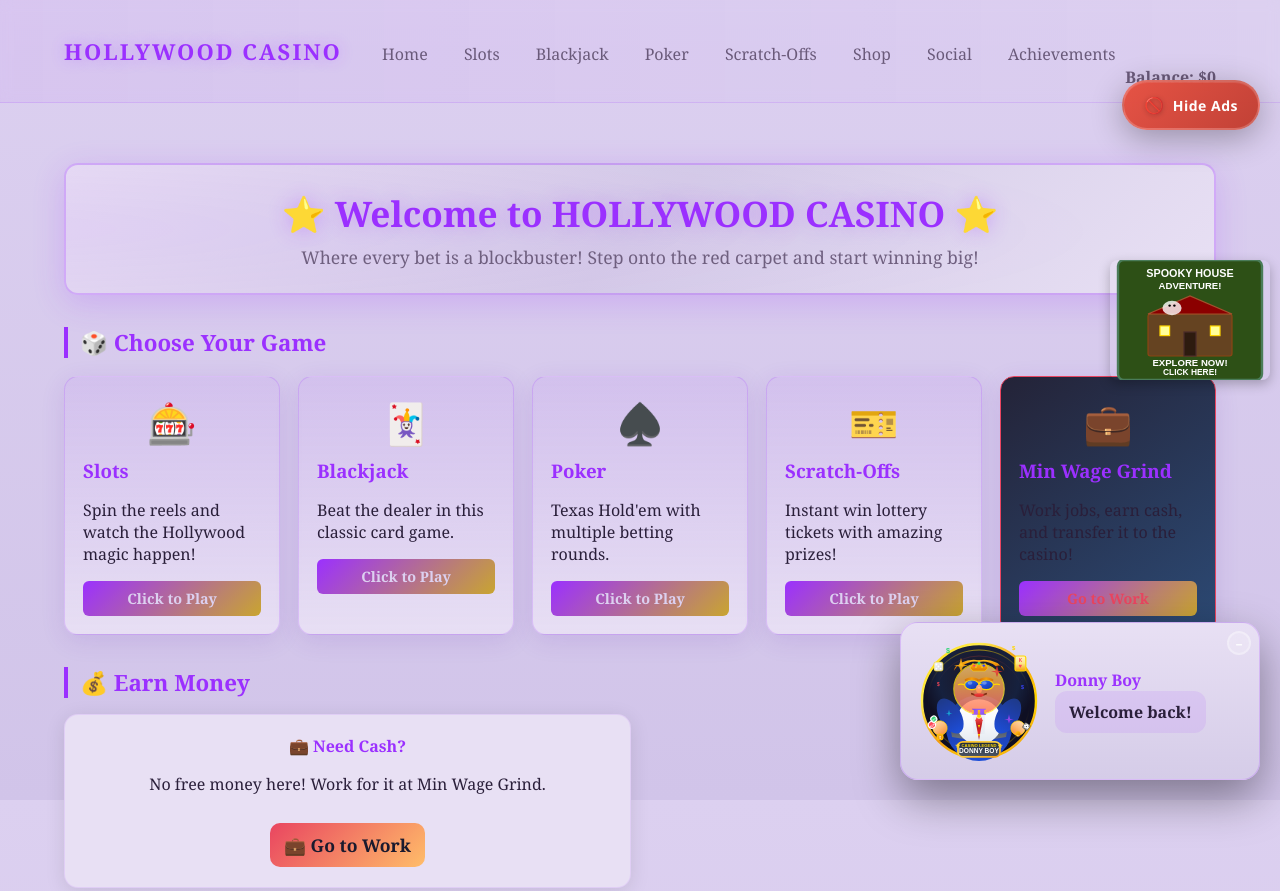
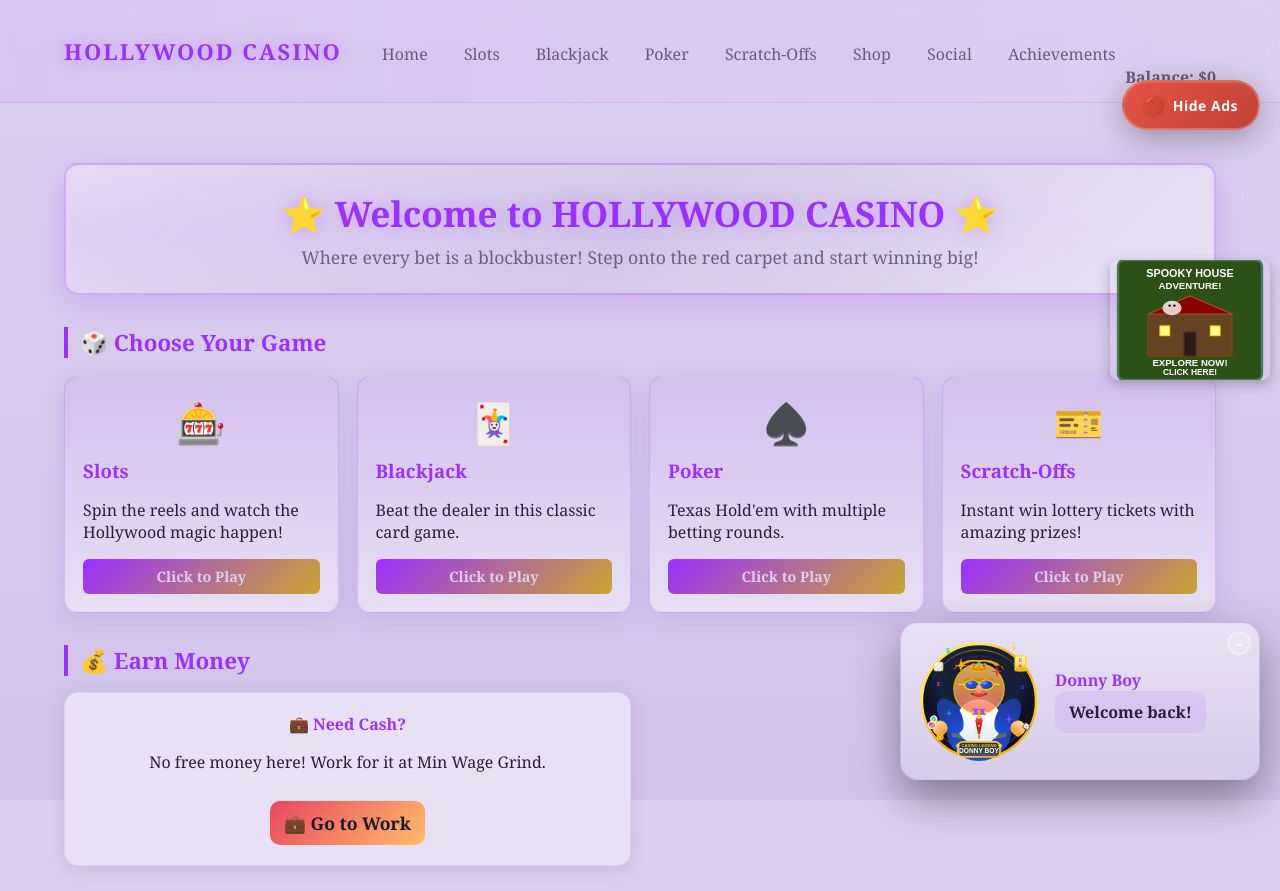
Before and after one commit to Henry6197/CasinoUnblocked, a plain HTML site: page index.html in a window 1280 px wide. Shown: the top 891 px of the page. Drawn offline with Linux system fonts and the light colour scheme.

Commit message:
Remove Min Wage Grind from games, link Go to Work to external site

```diff
--- a/index.html
+++ b/index.html
@@ -63,12 +63,6 @@
               <p>Instant win lottery tickets with amazing prizes!</p>
               <div class="card-footer">Click to Play</div>
             </a>
-            <a class="card game-card" href="minwage.html" style="border-color: #e94560; background: linear-gradient(145deg, rgba(26, 26, 46, 0.95), rgba(15, 52, 96, 0.85));">
-              <div class="card-icon">💼</div>
-              <h3>Min Wage Grind</h3>
-              <p>Work jobs, earn cash, and transfer it to the casino!</p>
-              <div class="card-footer" style="color: #e94560;">Go to Work</div>
-            </a>
           </div>
         </div>
 
@@ -79,7 +73,7 @@
             <div class="financial-panel" style="text-align: center;">
               <h4>💼 Need Cash?</h4>
               <p>No free money here! Work for it at Min Wage Grind.</p>
-              <a class="btn" href="minwage.html" style="display: inline-block; margin-top: 12px; background: linear-gradient(135deg, #e94560, #ffbd69); color: #1a1a2e; font-weight: 900; font-size: 1.1em;">💼 Go to Work</a>
+              <a class="btn" href="https://henry6197.github.io/MinWageGame/" style="display: inline-block; margin-top: 12px; background: linear-gradient(135deg, #e94560, #ffbd69); color: #1a1a2e; font-weight: 900; font-size: 1.1em;">💼 Go to Work</a>
             </div>
           </div>
 
```
